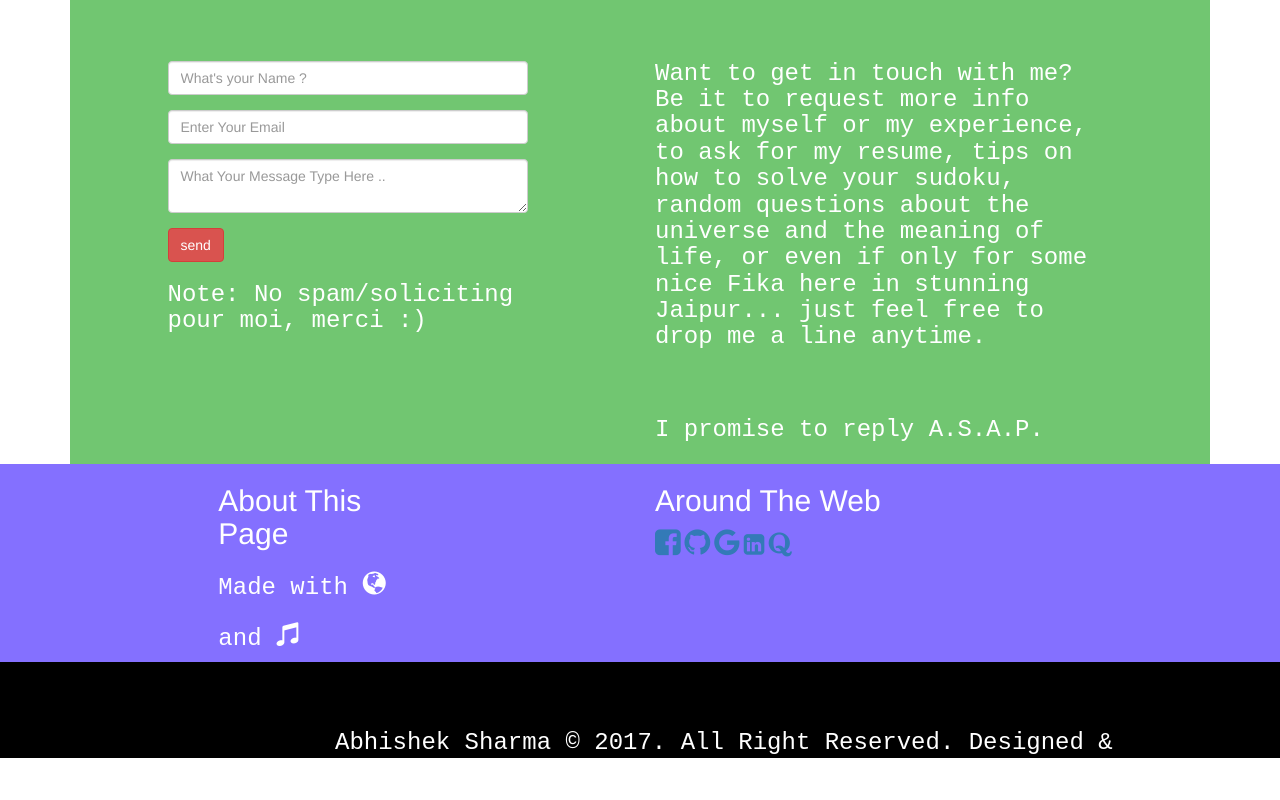
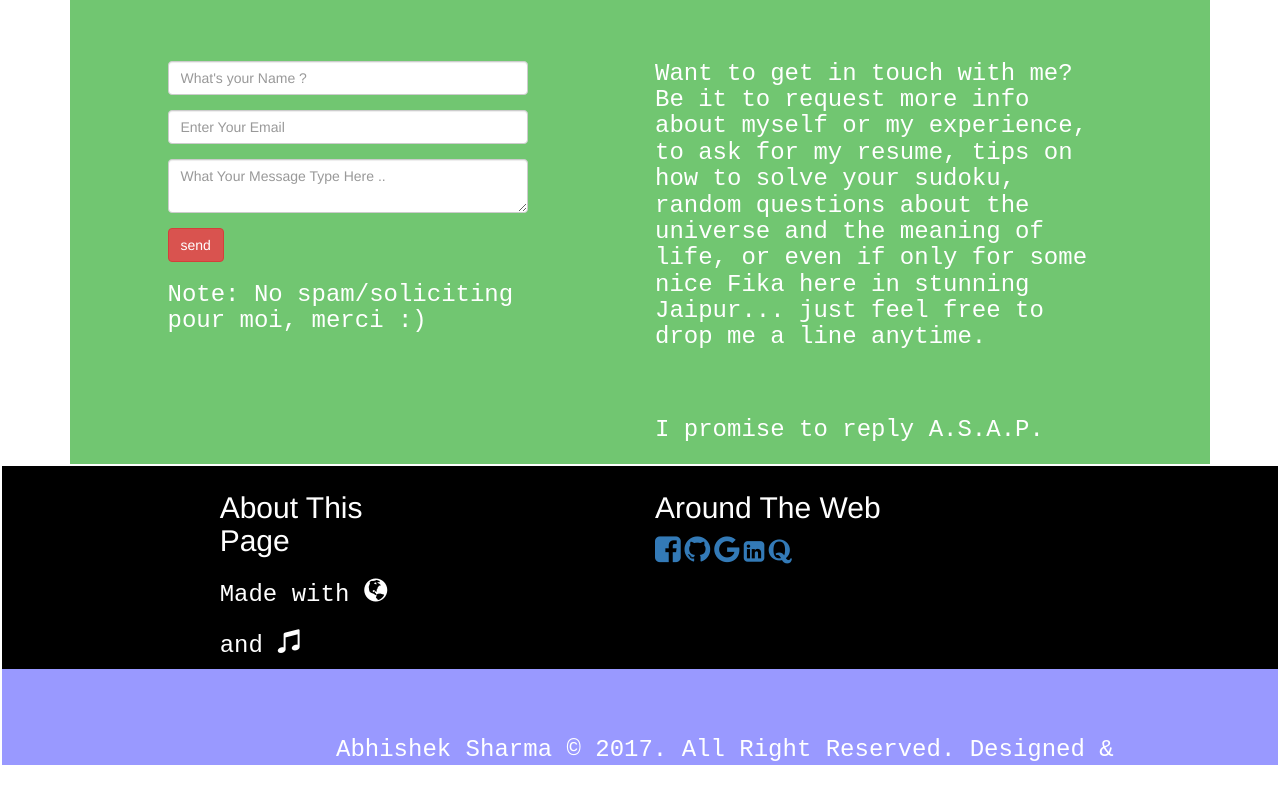
Before and after one commit to abhi1d/My-Web, a plain HTML site: page index.html in a window 1280 px wide. Shown: the part 1548-2348 px from the top of the page. Drawn offline with nearby package versions, Linux system fonts and the light colour scheme.

Commit message:
Update myStyle.css
Background -color changed

```diff
--- a/myStyle.css
+++ b/myStyle.css
@@ -73,11 +73,14 @@ h3{
   font-family:monospace;
 }
 #footer1{
-  background-color:#8470FF;
+ padding:5px 0px 0px 0px;
+margin:2px 2px 0px 2px;
+  background-color:black;
 }
 h2{
   color:white;
 }
 .jumbotron{
-  background-color:black;
+margin:0px 2px 0px 2px;
+  background-color:#9999ff;
 }
```
